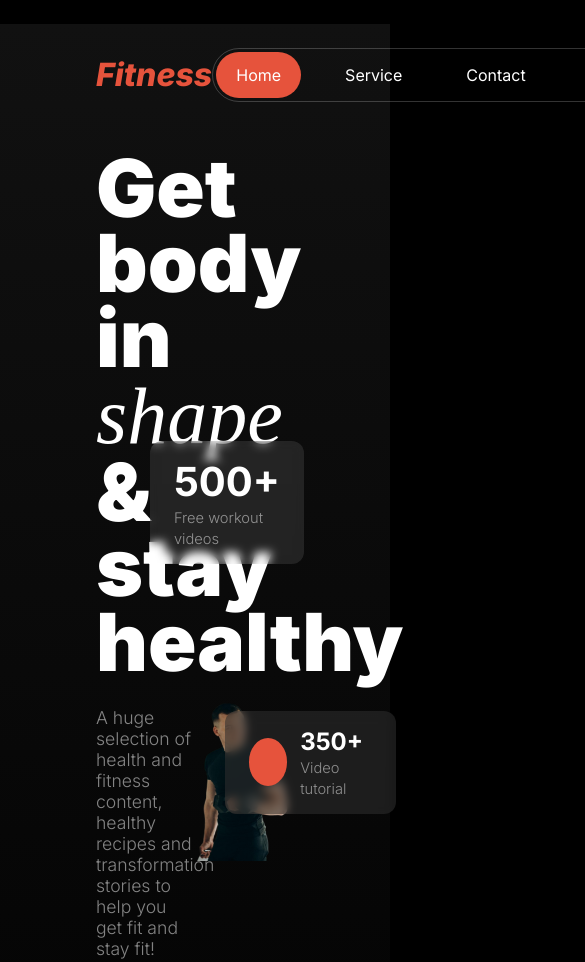
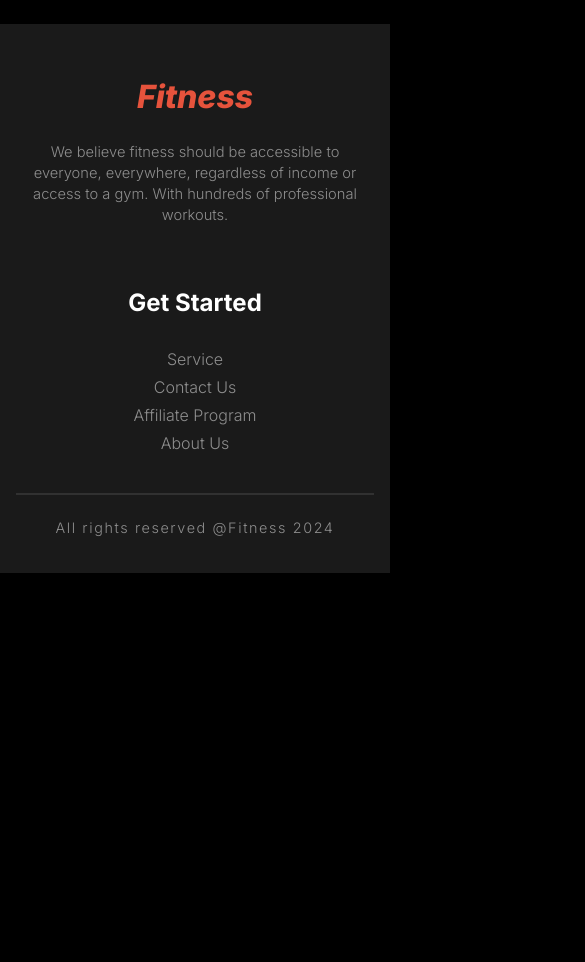
Before and after one commit to Rakibul-Hasan-Rifat/fitness, a plain HTML site: page index.html in a window 390 px wide. Shown: the top 962 px of the page, 585 px wide, since content can reach past the window. After the commit the page ends 844 px from the top, so only its background shows below. Drawn offline with Linux system fonts and the light colour scheme; a web font is replaced by a local one.

Commit message:
footer responsive for small devices

```diff
--- a/index.html
+++ b/index.html
@@ -12,7 +12,7 @@
   </head>
 
   <body>
-    <header class="container">
+    <header class="container hidden">
       <nav>
         <div class="logo_container">
           <a href="/" class="logo"> Fitness </a>
@@ -57,7 +57,7 @@
       </section>
     </header>
 
-    <main class="">
+    <main class="hidden">
       <section class="container change_habits">
         <h2 class="section_title">Change Your Habits</h2>
         <p class="desc">
--- a/styles/style.css
+++ b/styles/style.css
@@ -431,3 +431,18 @@ footer .copyright {
 hr {
   border: 0.2px solid rgba(255, 255, 255, 0.1);
 }
+
+.hidden {
+  display: none;
+}
+
+@media screen and (max-width: 576px) {
+  .container {
+    padding: 0.8rem 1rem;
+  }
+
+  footer > div {
+    text-align: center;
+    grid-template-columns: 1fr;
+  }
+}
```
